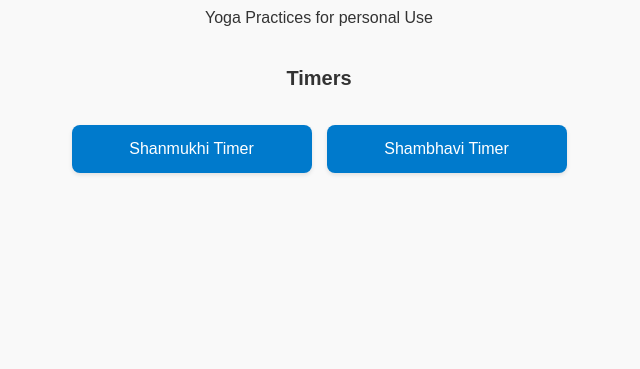
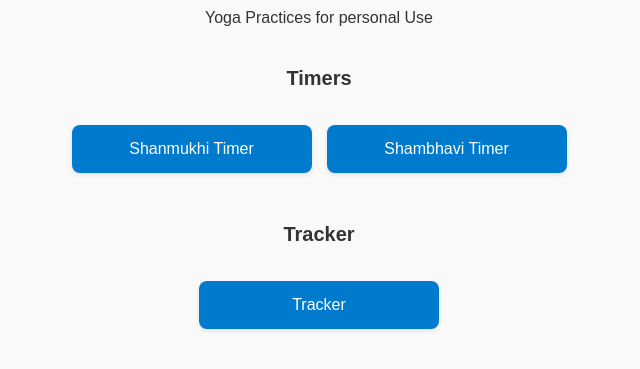
Before and after one commit to tshankarappa/yoga-parvatha, a plain HTML site: page index.html in a window 1280 px wide. Shown: the part 99-468 px from the top of the page, without its empty margins (321-961 px from the left). Drawn offline with Linux system fonts and the light colour scheme.

Commit message:
update link

```diff
--- a/index.html
+++ b/index.html
@@ -104,6 +104,13 @@
     <a href="timer/shambhavi.html" class="timer-button">Shambhavi Timer</a>
   </div>
 
+  <h2 class="section-title">Tracker</h2>
+  <div class="button-container">
+    <a href="tracker/index.html" class="timer-button">Tracker</a>
+  </div>
+
+
+
   <a href="documents.html" class="hidden-link">📄</a>
 </body>
 </html>
```
